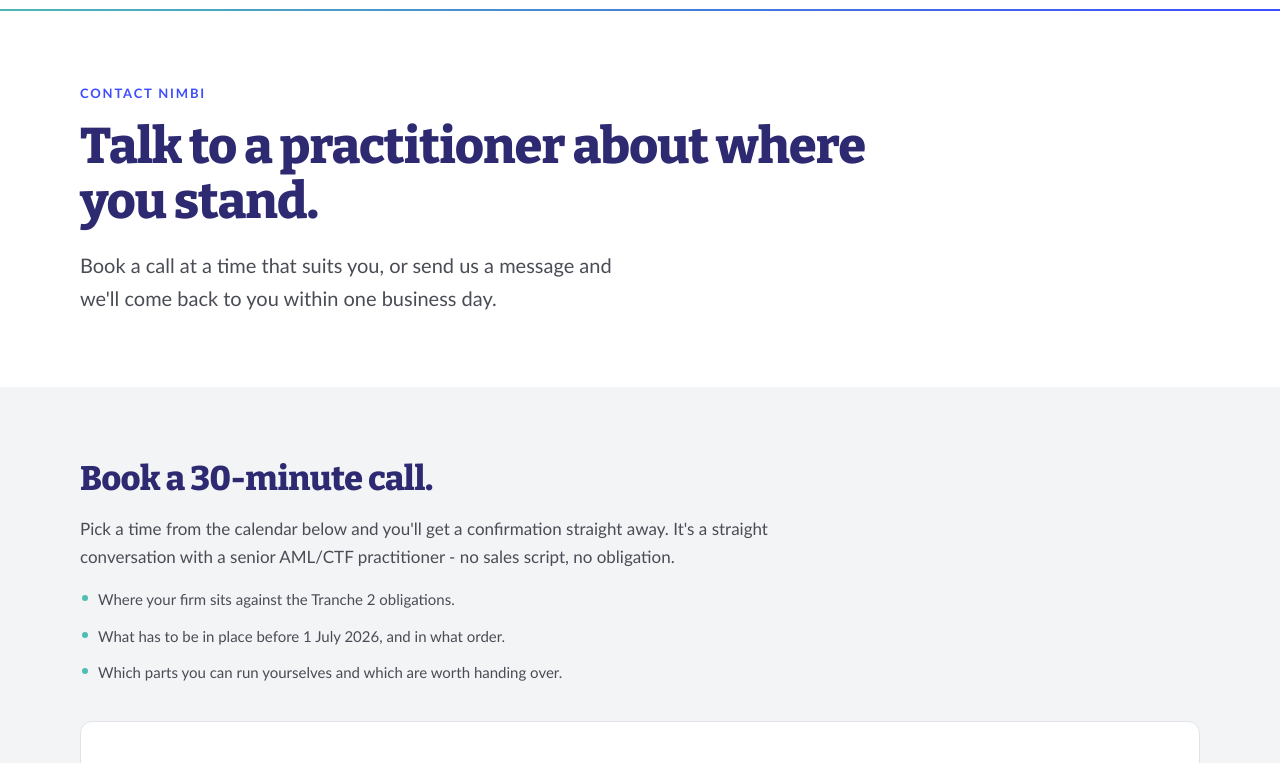
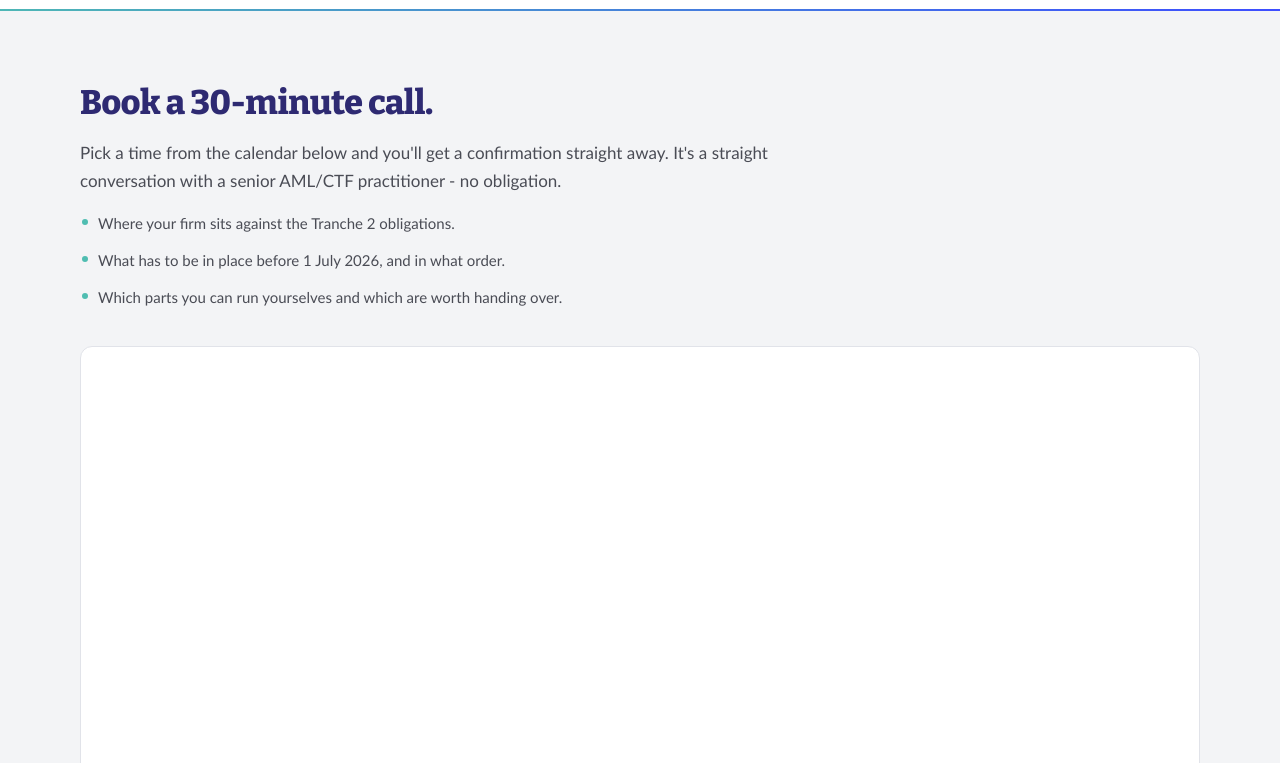
Before and after one commit to nimbi-au/nimbi-website, a plain HTML site: page contact/index.html in a window 1280 px wide. Shown: the part 67-830 px from the top of the page. Drawn offline with Linux system fonts and the light colour scheme; a script that the page names is missing.

Commit message:
Lead the contact page with the booking panel
The hero above the booking panel said what the panel already says, so the
page opened with a screenful of preamble before the calendar. Drop it and
let the booking section lead.

That leaves the booking heading as the page's top-level heading, so it
becomes the h1 and keeps its h2 size in CSS - the same pattern .card h2
already uses to avoid skipping heading levels for visual reasons.

Co-Authored-By: Claude Opus 5 (1M context) <noreply@anthropic.com>

```diff
--- a/assets/site.css
+++ b/assets/site.css
@@ -180,3 +180,7 @@ footer .legal{max-width:1120px;margin:0 auto;border-top:1px solid rgba(255,255,2
 .card h2{font-size:19px;line-height:1.3;letter-spacing:0;margin-bottom:8px}
 .card h2 a{color:inherit;text-decoration:none}
 .card h2 a:hover{color:var(--accent)}
+
+/* A page whose first section is already the point (the contact page's booking
+   panel) carries its h1 there, at the h2 visual size. */
+h1.ash2{font-size:clamp(25px,3.2vw,34px);line-height:1.18;letter-spacing:-0.01em;margin-bottom:16px}
--- a/contact/index.html
+++ b/contact/index.html
@@ -57,18 +57,10 @@
 </nav>
 
 <main>
-<section>
-  <div class="narrow">
-    <div class="eyebrow">Contact Nimbi</div>
-    <h1>Talk to a practitioner about where you stand.</h1>
-    <p class="lead">Book a call at a time that suits you, or send us a message and we'll come back to you within one business day.</p>
-  </div>
-</section>
-
 <section class="tint" id="book">
   <div class="wrap">
-    <h2>Book a 30-minute call.</h2>
-    <p style="max-width:70ch">Pick a time from the calendar below and you'll get a confirmation straight away. It's a straight conversation with a senior AML/CTF practitioner - no sales script, no obligation.</p>
+    <h1 class="ash2">Book a 30-minute call.</h1>
+    <p style="max-width:70ch">Pick a time from the calendar below and you'll get a confirmation straight away. It's a straight conversation with a senior AML/CTF practitioner - no obligation.</p>
     <ul class="mini" style="max-width:70ch">
       <li>Where your firm sits against the Tranche 2 obligations.</li>
       <li>What has to be in place before 1 July 2026, and in what order.</li>
```
Also changed, not shown: src/pages/contact.html (+2 -10 lines).
